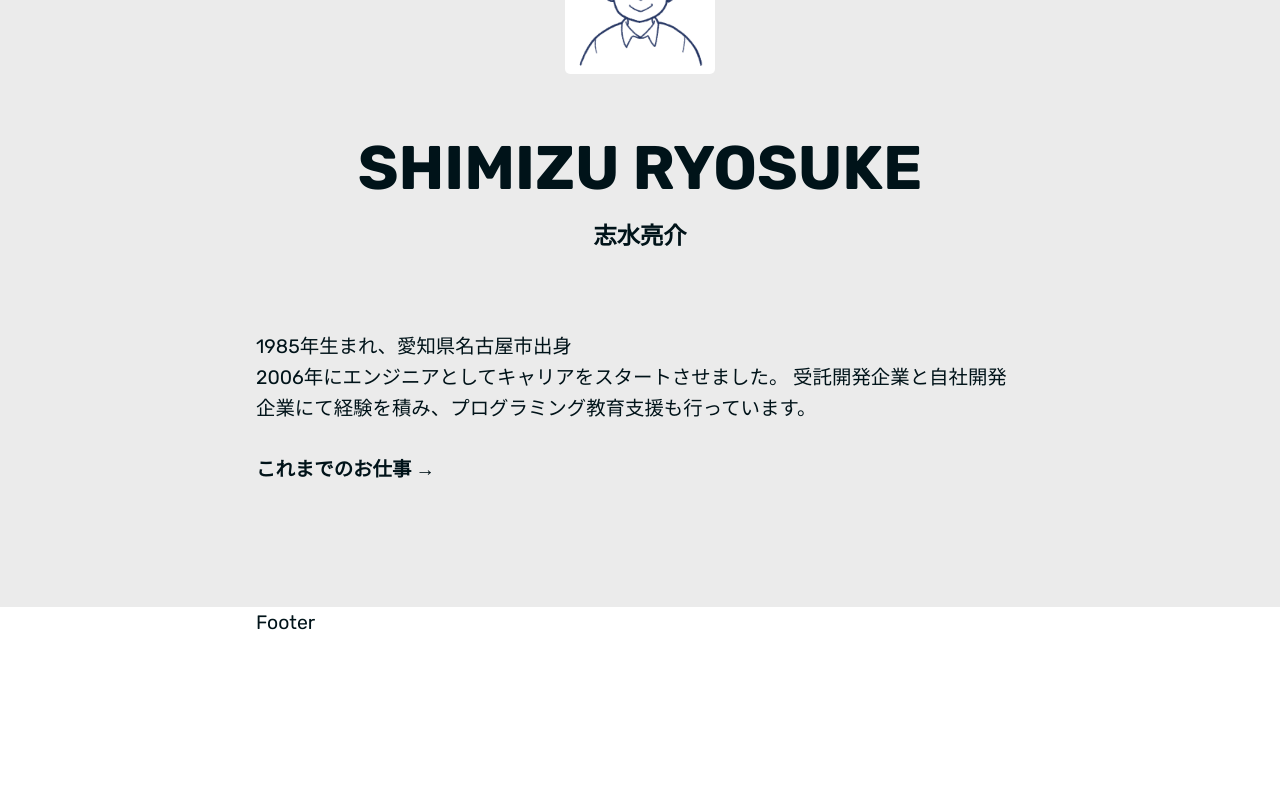
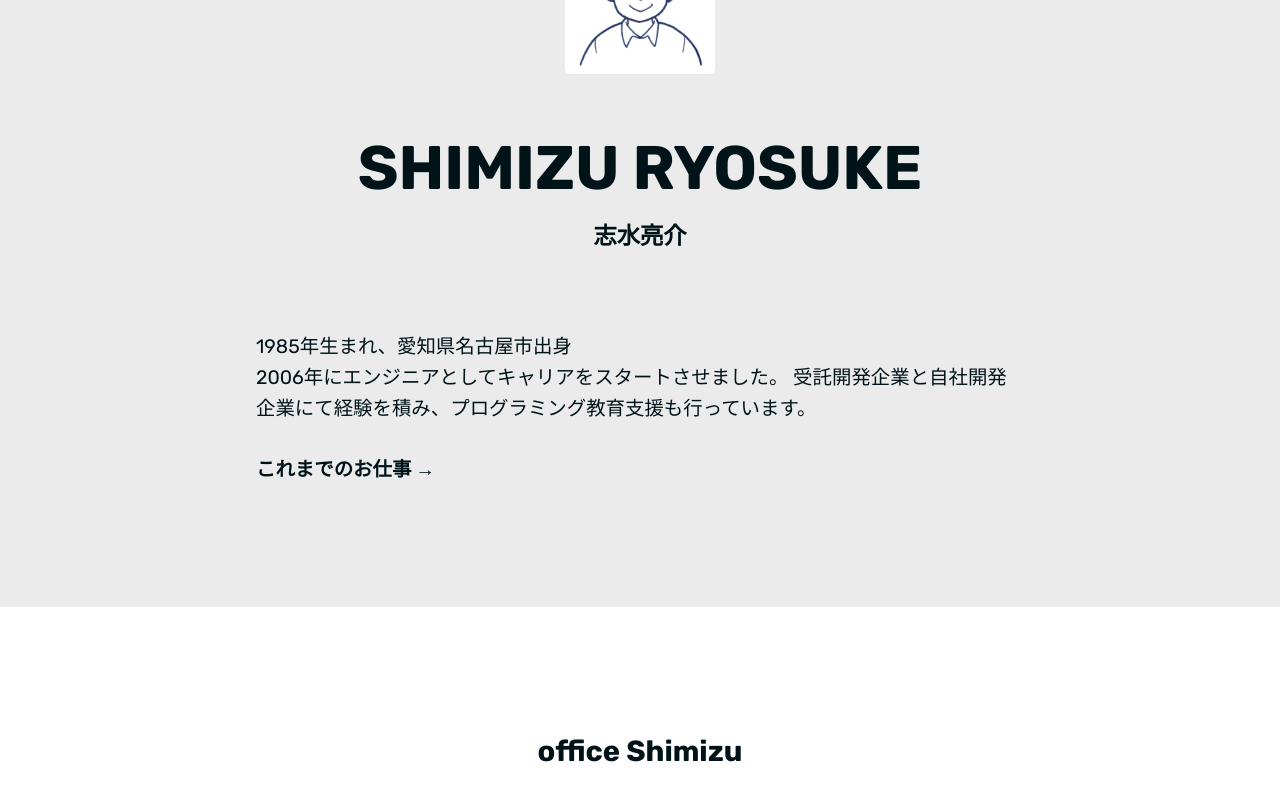
Before and after one commit to ryosuketter/personal-blog, a Next.js app: page / in a window 1280 px wide. Shown: the part 807-1607 px from the top of the page. Before the commit the page ends 1445 px from the top, so only its background shows below. Built offline with nearby package versions, Linux system fonts and the light colour scheme.

Commit message:
feat: set Logo on Footer

```diff
--- a/src/components/Footer/index.tsx
+++ b/src/components/Footer/index.tsx
@@ -1,12 +1,13 @@
 import { FC } from 'react'
 
-import { Container } from '@/components/Container'
+import { Logo } from '@/components/Logo'
+
+import styles from './style.module.scss'
+
 export const Footer: FC = () => {
   return (
-    <footer>
-      <Container>
-        <p>Footer</p>
-      </Container>
+    <footer className={styles.footer}>
+      <Logo />
     </footer>
   )
 }
--- a/src/components/Footer/style.module.scss
+++ b/src/components/Footer/style.module.scss
@@ -0,0 +1,5 @@
+.footer {
+  text-align: center;
+  padding-top: var(--spacing-xl);
+  padding-bottom: var(--spacing-xl);
+}
```
